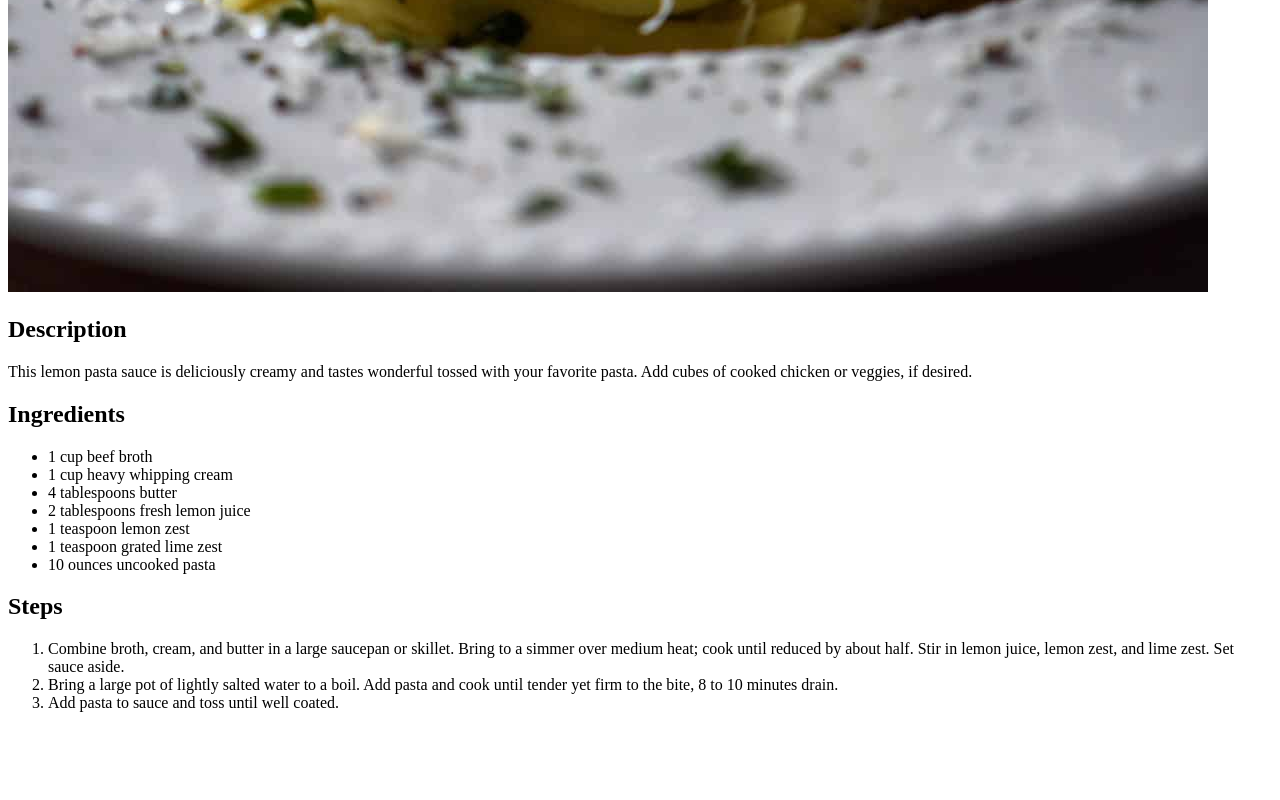
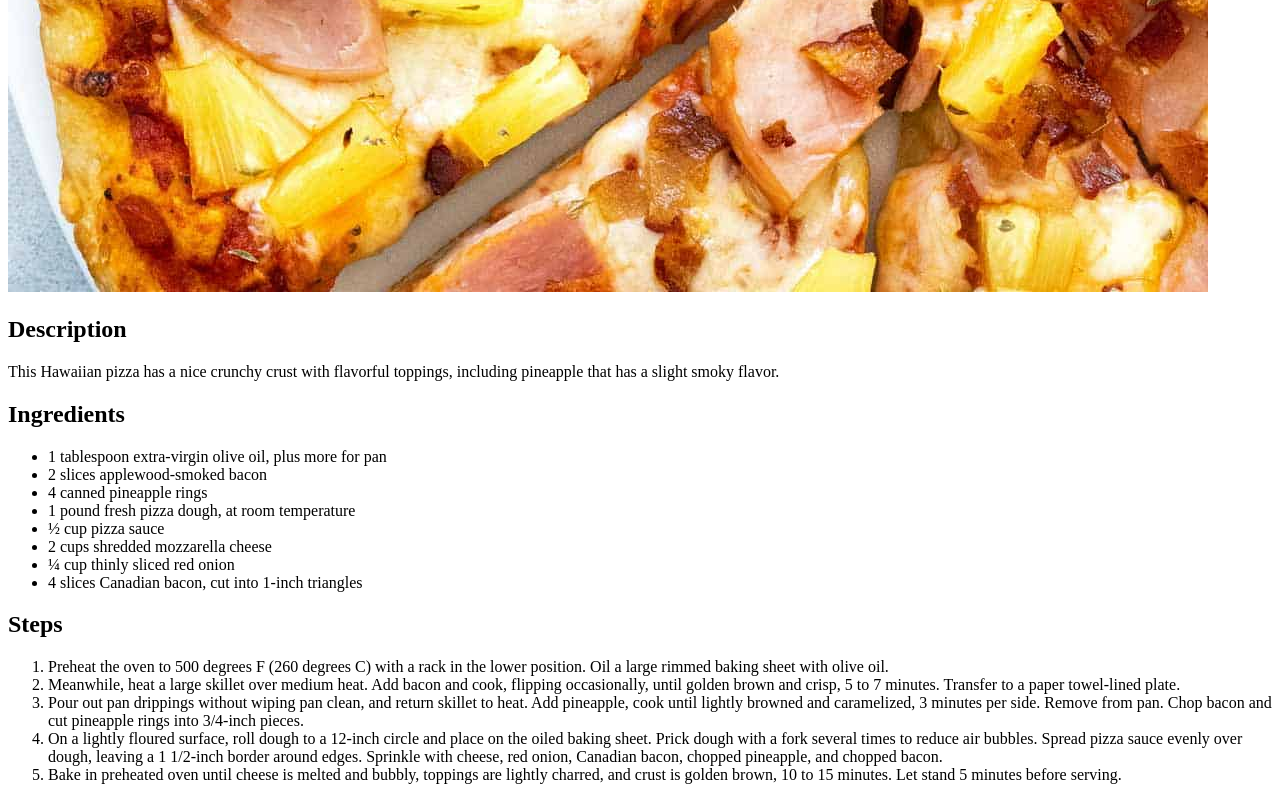
Before and after one commit to dttncl/odin-recipes, a plain HTML site: page recipes/hawaiian-pizza.html in a window 1280 px wide. Shown: the part 988-1788 px from the top of the page. Before the commit the page ends 1716 px from the top, so only its background shows below. Drawn offline with Linux system fonts and the light colour scheme.

Commit message:
Finish list of recipes

```diff
--- a/recipes/hawaiian-pizza.html
+++ b/recipes/hawaiian-pizza.html
@@ -7,25 +7,28 @@
     <title>Hawaiian Pizza Recipe</title>
 </head>
 <body>
-    <h1>Lemon Pasta</h1>
-    <img src="../lemon-pasta.jpg" alt="This is a lemon pasta">
+    <h1>Hawaiian Pizza</h1>
+    <img src="../hawaiian-pizza.jpg" alt="This is a hawaiian pizza">
     <h2>Description</h2>
-    <p>This lemon pasta sauce is deliciously creamy and tastes wonderful tossed with your favorite pasta. Add cubes of cooked chicken or veggies, if desired.</p>
+    <p>This Hawaiian pizza has a nice crunchy crust with flavorful toppings, including pineapple that has a slight smoky flavor.</p>
     <h2>Ingredients</h2>
     <ul>
-        <li>1 cup beef broth</li>
-        <li>1 cup heavy whipping cream</li>
-        <li>4 tablespoons butter</li>
-        <li>2 tablespoons fresh lemon juice</li>
-        <li>1 teaspoon lemon zest</li>
-        <li>1 teaspoon grated lime zest</li>
-        <li>10 ounces uncooked pasta</li>
+        <li>1 tablespoon extra-virgin olive oil, plus more for pan</li>
+        <li>2 slices applewood-smoked bacon</li>
+        <li>4 canned pineapple rings</li>
+        <li>1 pound fresh pizza dough, at room temperature</li>
+        <li>½ cup pizza sauce</li>
+        <li>2 cups shredded mozzarella cheese</li>
+        <li>¼ cup thinly sliced red onion</li>
+        <li>4 slices Canadian bacon, cut into 1-inch triangles</li>
     </ul>
     <h2>Steps</h2>
     <ol>
-        <li>Combine broth, cream, and butter in a large saucepan or skillet. Bring to a simmer over medium heat; cook until reduced by about half. Stir in lemon juice, lemon zest, and lime zest. Set sauce aside.</li>
-        <li>Bring a large pot of lightly salted water to a boil. Add pasta and cook until tender yet firm to the bite, 8 to 10 minutes drain.</li>
-        <li>Add pasta to sauce and toss until well coated.</li>
+        <li>Preheat the oven to 500 degrees F (260 degrees C) with a rack in the lower position. Oil a large rimmed baking sheet with olive oil.</li>
+        <li>Meanwhile, heat a large skillet over medium heat. Add bacon and cook, flipping occasionally, until golden brown and crisp, 5 to 7 minutes. Transfer to a paper towel-lined plate.</li>
+        <li>Pour out pan drippings without wiping pan clean, and return skillet to heat. Add pineapple, cook until lightly browned and caramelized, 3 minutes per side. Remove from pan. Chop bacon and cut pineapple rings into 3/4-inch pieces.</li>
+        <li>On a lightly floured surface, roll dough to a 12-inch circle and place on the oiled baking sheet. Prick dough with a fork several times to reduce air bubbles. Spread pizza sauce evenly over dough, leaving a 1 1/2-inch border around edges. Sprinkle with cheese, red onion, Canadian bacon, chopped pineapple, and chopped bacon.</li>
+        <li>Bake in preheated oven until cheese is melted and bubbly, toppings are lightly charred, and crust is golden brown, 10 to 15 minutes. Let stand 5 minutes before serving.</li>
     </ol>
 </body>
 </html>
```
Also changed, not shown: index.html (+2 -2 lines), hawaiian-pizza.jpg (added).
